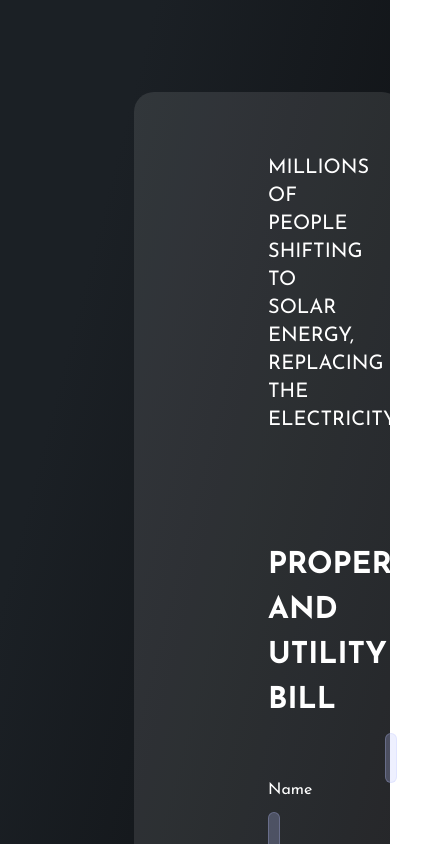
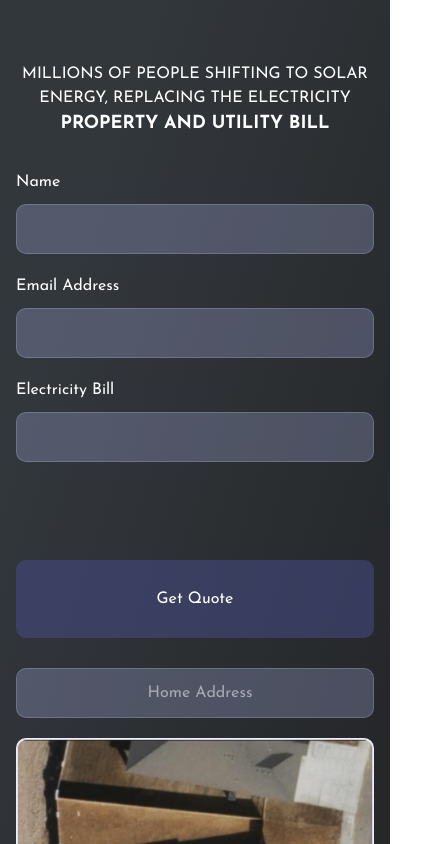
Before and after one commit to JOY-JB/ar-solar-site, a Next.js app: page /quote-form in a window 390 px wide. Shown: the top 844 px of the page, 431 px wide, since content can reach past the window. Built offline with nearby package versions, Linux system fonts and the light colour scheme; grey boxes are pictures that could not be loaded.

Commit message:
quote form page responsive done

```diff
--- a/src/app/quote-form/page.jsx
+++ b/src/app/quote-form/page.jsx
@@ -1,18 +1,17 @@
 import Image from "next/image";
-import React from "react";
 
 const page = () => {
   return (
-    <div className="min-h-screen bg-gradient-to-br from-[#1B2025] from-20% to-[#08090B] text-white py-[92px]">
-      <div className="pt-[62px] pb-[105px] px-[134px] rounded-[20px] mx-[134px] bg-white/10 ">
-        <h1 className="text-xl text-center mb-[109px]">
+    <div className="min-h-screen bg-gradient-to-br from-[#1B2025] from-20% to-[#08090B] text-white md:py-[92px]">
+      <div className="pt-[62px] pb-[105px] px-4 md:px-[134px] md:rounded-[20px] mx-[6] md:mx-[134px] bg-white/10 ">
+        <h1 className="text-md md:text-3xl text-center mb-[4] md:mb-[109px]">
           MILLIONS OF PEOPLE SHIFTING TO SOLAR ENERGY, REPLACING THE ELECTRICITY
         </h1>
-        <h2 className="text-left text-[30px] font-bold">
+        <h2 className="text-lg md:text-[30px] font-bold text-center md:text-left mb-8">
           PROPERTY AND UTILITY BILL
         </h2>
-        <form className="grid grid-cols-2 gap-x-[117px] ">
-          <div className="flex flex-col mt-[55px] gap-y-[20px]">
+        <form className="grid grid-cols-1 md:grid-cols-2 gap-y-[20px] md:gap-x-[117px] md:gap-y-[0] ">
+          <div className="flex flex-col  gap-y-[20px]">
             <div>
               <label htmlFor="name">Name</label>
               <input
@@ -39,7 +38,7 @@ const page = () => {
               Get Quote
             </button>
           </div>
-          <div>
+          <div className="md:pl-[20px]">
             <div>
               <input
                 placeholder="Home Address"
@@ -47,9 +46,9 @@ const page = () => {
                 className="block rounded-[10px] bg-[#BBC1FF]/25 py-[12px] w-full mt-[10px] pl-[10px] border border-[#BBC1FF]/25 placeholder-white/50 text-center"
               />
             </div>
-            <div className="mt-[20px] w-full  rounded-[10px] bg-red-400 overflow-hidden size-[440px]">
+            <div className="mt-[20px] w-full rounded-[10px] bg-red-400 overflow-hidden">
               <Image
-                src="https://picsum.photos/500/500"
+                src="/assets/images/roofImage.jpg"
                 width={500}
                 height={500}
                 alt="map"
--- a/src/app/quote/page.jsx
+++ b/src/app/quote/page.jsx
@@ -1,6 +1,6 @@
-import CustomizeTabSection from "@/components/quote/customizeTabSection/customiseTabSection";
 import { Tabs, TabsContent, TabsList, TabsTrigger } from "@/components/ui/tabs";
 import Image from "next/image";
+import CustomizeTabSection from "../../components/quote/customizeTabSection/CustomiseTabSection";
 
 const page = () => {
   return (
```
